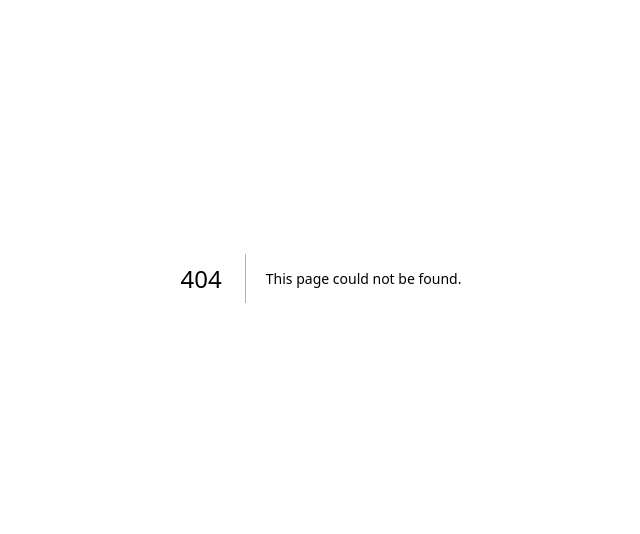
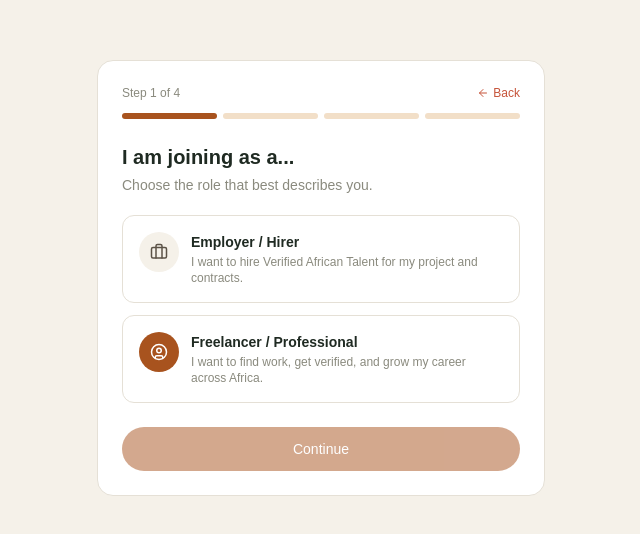
Before and after one commit to Odinaka-123/TalentQ, a Next.js app: page /onboarding in a window 1280 px wide. Before the commit this address had no page. Shown: the part 122-656 px from the top of the page, without its empty margins (319-959 px from the left). Built offline with nearby package versions, Linux system fonts and the light colour scheme; no server answers.

Commit message:
feat: enhance onboarding process with role selection and step navigation components

```diff
--- a/src/app/(auth)/callback/route.ts
+++ b/src/app/(auth)/callback/route.ts
@@ -21,13 +21,16 @@ export async function GET(request: Request) {
 
     const { data: profile } = await supabase
       .from("profiles")
-      .select("role")
+      .select("role, onboarding_completed")
       .eq("id", data.user?.id)
       .single();
 
-    return NextResponse.redirect(
-      `${origin}${profile?.role === "employer" ? "/employer/dashboard" : "/dashboard"}`,
-    );
+    const destination =
+      !profile?.onboarding_completed ? "/onboarding"
+      : profile?.role === "employer" ? "/employer/dashboard"
+      : "/dashboard";
+
+    return NextResponse.redirect(`${origin}${destination}`);
   }
 
   return NextResponse.redirect(`${origin}/login`);
--- a/src/app/(auth)/login/page.tsx
+++ b/src/app/(auth)/login/page.tsx
@@ -39,9 +39,14 @@ export default function LoginPage() {
 
     const { data: profile } = await supabase
       .from("profiles")
-      .select("role")
+      .select("role, onboarding_completed")
       .eq("id", data.user.id)
       .single();
+
+    if (!profile?.onboarding_completed) {
+      router.push("/onboarding");
+      return;
+    }
 
     router.push(
       profile?.role === "employer" ? "/employer/dashboard" : "/dashboard",
--- /dev/null
+++ b/src/app/onboarding/components/OnboardingStepper.tsx
@@ -0,0 +1,55 @@
+import Link from "next/link";
+import { ArrowLeft } from "lucide-react";
+
+type OnboardingStepperProps = {
+  step: number;
+  totalSteps: number;
+  onBack?: () => void;
+  backHref?: string;
+};
+
+export default function OnboardingStepper({
+  step,
+  totalSteps,
+  onBack,
+  backHref,
+}: OnboardingStepperProps) {
+  return (
+    <div className="mb-6">
+      <div className="flex items-center justify-between mb-3">
+        <span className="text-xs font-medium text-[#8A8A7E]">
+          Step {step} of {totalSteps}
+        </span>
+        {backHref ?
+          <Link
+            href={backHref}
+            className="flex items-center gap-1 text-xs text-[#C6543A] hover:underline"
+          >
+            <ArrowLeft size={12} />
+            Back
+          </Link>
+        : onBack ?
+          <button
+            type="button"
+            onClick={onBack}
+            className="flex items-center gap-1 text-xs text-[#C6543A] hover:underline"
+          >
+            <ArrowLeft size={12} />
+            Back
+          </button>
+        : null}
+      </div>
+
+      <div className="flex items-center gap-1.5">
+        {Array.from({ length: totalSteps }).map((_, i) => (
+          <div
+            key={i}
+            className={`h-1.5 flex-1 rounded-full ${
+              i < step ? "bg-[#A8531E]" : "bg-[#F2DFC8]"
+            }`}
+          />
+        ))}
+      </div>
+    </div>
+  );
+}
--- /dev/null
+++ b/src/app/onboarding/components/RoleStep.tsx
@@ -0,0 +1,85 @@
+"use client";
+
+import { Briefcase, UserCircle } from "lucide-react";
+
+type Role = "employer" | "freelancer";
+
+type RoleStepProps = {
+  selected: Role | null;
+  onSelect: (role: Role) => void;
+  onContinue: () => void;
+};
+
+export default function RoleStep({
+  selected,
+  onSelect,
+  onContinue,
+}: RoleStepProps) {
+  return (
+    <div>
+      <h1 className="text-xl font-bold text-[#1F2A22] mb-1">
+        I am joining as a...
+      </h1>
+      <p className="text-sm text-[#8A8A7E] mb-5">
+        Choose the role that best describes you.
+      </p>
+
+      <div className="flex flex-col gap-3 mb-6">
+        <button
+          type="button"
+          onClick={() => onSelect("employer")}
+          className={`flex items-start gap-3 rounded-xl border px-4 py-4 text-left transition-colors ${
+            selected === "employer" ?
+              "border-[#DE814A] bg-[#FBF0E4]"
+            : "border-[#E5E0D6] bg-white hover:border-[#DE814A]"
+          }`}
+        >
+          <div className="flex items-center justify-center w-10 h-10 rounded-full bg-[#F5F1E9] shrink-0">
+            <Briefcase size={18} className="text-[#5C5347]" />
+          </div>
+          <div>
+            <p className="text-sm font-semibold text-[#1F2A22]">
+              Employer / Hirer
+            </p>
+            <p className="text-xs text-[#8A8A7E] mt-0.5">
+              I want to hire Verified African Talent for my project and
+              contracts.
+            </p>
+          </div>
+        </button>
+
+        <button
+          type="button"
+          onClick={() => onSelect("freelancer")}
+          className={`flex items-start gap-3 rounded-xl border px-4 py-4 text-left transition-colors ${
+            selected === "freelancer" ?
+              "border-[#DE814A] bg-[#FBF0E4]"
+            : "border-[#E5E0D6] bg-white hover:border-[#DE814A]"
+          }`}
+        >
+          <div className="flex items-center justify-center w-10 h-10 rounded-full bg-[#A8531E] shrink-0">
+            <UserCircle size={18} className="text-white" />
+          </div>
+          <div>
+            <p className="text-sm font-semibold text-[#1F2A22]">
+              Freelancer / Professional
+            </p>
+            <p className="text-xs text-[#8A8A7E] mt-0.5">
+              I want to find work, get verified, and grow my career across
+              Africa.
+            </p>
+          </div>
+        </button>
+      </div>
+
+      <button
+        type="button"
+        disabled={!selected}
+        onClick={onContinue}
+        className="w-full rounded-full bg-[#A8531E] py-3 text-sm font-medium text-white hover:bg-[#94481A] transition-colors disabled:opacity-50 disabled:cursor-not-allowed"
+      >
+        Continue
+      </button>
+    </div>
+  );
+}
--- /dev/null
+++ b/src/app/onboarding/layout.tsx
@@ -0,0 +1,11 @@
+export default function OnboardingLayout({
+  children,
+}: {
+  children: React.ReactNode;
+}) {
+  return (
+    <div className="min-h-screen w-full flex items-center justify-center bg-[#F5F1E9] px-4 py-10">
+      {children}
+    </div>
+  );
+}
--- /dev/null
+++ b/src/app/onboarding/page.tsx
@@ -0,0 +1,70 @@
+"use client";
+
+import { useState } from "react";
+import OnboardingStepper from "./components/OnboardingStepper";
+import RoleStep from "./components/RoleStep";
+import { createClient } from "@/lib/supabase/client";
+
+type Role = "employer" | "freelancer";
+
+const TOTAL_STEPS = 4;
+
+export default function OnboardingPage() {
+  const supabase = createClient();
+  const [step, setStep] = useState(1);
+  const [role, setRole] = useState<Role | null>(null);
+  const [saving, setSaving] = useState(false);
+
+  const handleRoleContinue = async () => {
+    if (!role) return;
+    setSaving(true);
+
+    const {
+      data: { user },
+    } = await supabase.auth.getUser();
+
+    if (user) {
+      await supabase.from("profiles").update({ role }).eq("id", user.id);
+    }
+
+    setSaving(false);
+    setStep(2);
+  };
+
+  return (
+    <div className="w-full max-w-md mx-auto rounded-2xl border border-[#E5E0D6] bg-white px-6 py-6">
+      <OnboardingStepper
+        step={step}
+        totalSteps={TOTAL_STEPS}
+        backHref="/signup"
+      />
+
+      {step === 1 && (
+        <RoleStep
+          selected={role}
+          onSelect={setRole}
+          onContinue={handleRoleContinue}
+        />
+      )}
+      {step === 2 && (
+        <div className="text-center text-sm text-[#8A8A7E] py-10">
+          Step 2 — coming next
+        </div>
+      )}
+      {step === 3 && (
+        <div className="text-center text-sm text-[#8A8A7E] py-10">
+          Step 3 — coming next
+        </div>
+      )}
+      {step === 4 && (
+        <div className="text-center text-sm text-[#8A8A7E] py-10">
+          Step 4 — coming next
+        </div>
+      )}
+
+      {saving && (
+        <p className="text-xs text-[#8A8A7E] text-center mt-3">Saving...</p>
+      )}
+    </div>
+  );
+}
```
Also changed, not shown: src/app/auth/callback/route.ts (deleted).
